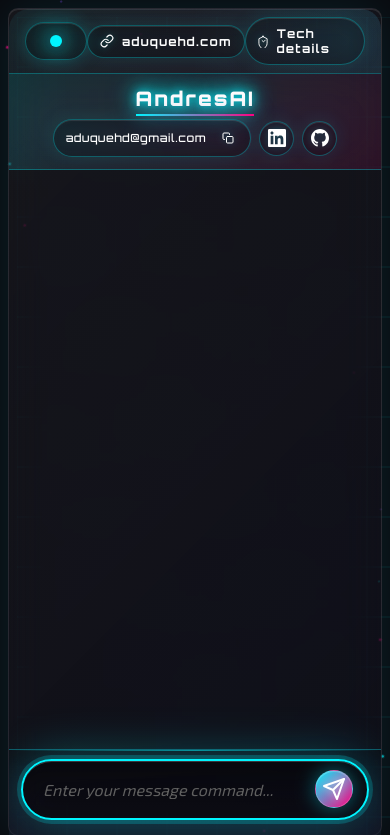
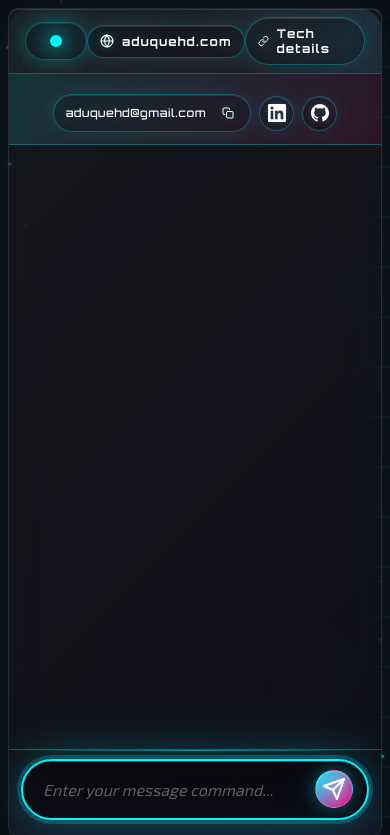
Before and after one commit to aduquehd/AndresAI-Agent, a FastAPI app: page / in a window 390 px wide. Shown: the top 835 px of the page. Run offline with FastAPI, Linux system fonts and the light colour scheme; parts of the project's set-up code (start-up, migrations or seed data) failed here and were passed over.

Commit message:
Improved icons and UI

```diff
--- a/static/css/chat-app.css
+++ b/static/css/chat-app.css
@@ -1182,7 +1182,7 @@ body::after {
   }
 
   .app-title {
-    font-size: 1.5rem;
+    display: none;
   }
 }
 
@@ -1297,7 +1297,7 @@ body::after {
   }
 
   .app-title {
-    font-size: 1.25rem;
+    display: none;
   }
 }
 
--- a/templates/chat_app.html
+++ b/templates/chat_app.html
@@ -71,8 +71,9 @@
               stroke-linecap="round"
               stroke-linejoin="round"
             >
-              <path d="M10 13a5 5 0 0 0 7.54.54l3-3a5 5 0 0 0-7.07-7.07l-1.72 1.71" />
-              <path d="M14 11a5 5 0 0 0-7.54-.54l-3 3a5 5 0 0 0 7.07 7.07l1.71-1.71" />
+              <circle cx="12" cy="12" r="10"></circle>
+              <line x1="2" y1="12" x2="22" y2="12"></line>
+              <path d="M12 2a15.3 15.3 0 0 1 4 10 15.3 15.3 0 0 1-4 10 15.3 15.3 0 0 1-4-10 15.3 15.3 0 0 1 4-10z"></path>
             </svg>
             aduquehd.com
           </a>
@@ -87,8 +88,8 @@
               stroke-linecap="round"
               stroke-linejoin="round"
             >
-              <path d="M12 2L2 7v10c0 5.55 3.84 10.74 9 12 5.16-1.26 9-6.45 9-12V7l-10-5z" />
-              <polyline points="9 11 12 14 16 10" />
+              <path d="M10 13a5 5 0 0 0 7.54.54l3-3a5 5 0 0 0-7.07-7.07l-1.72 1.71" />
+              <path d="M14 11a5 5 0 0 0-7.54-.54l-3 3a5 5 0 0 0 7.07 7.07l1.71-1.71" />
             </svg>
             Tech details
           </a>
```
